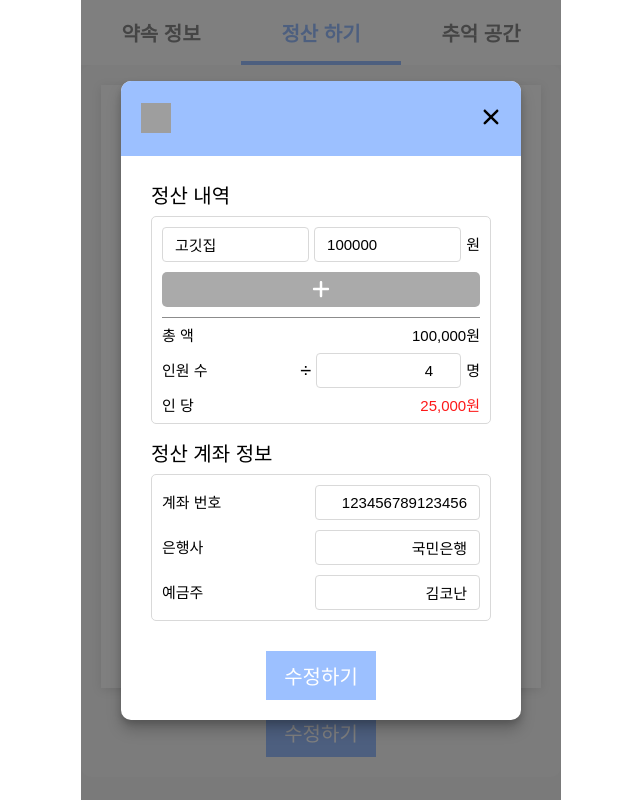
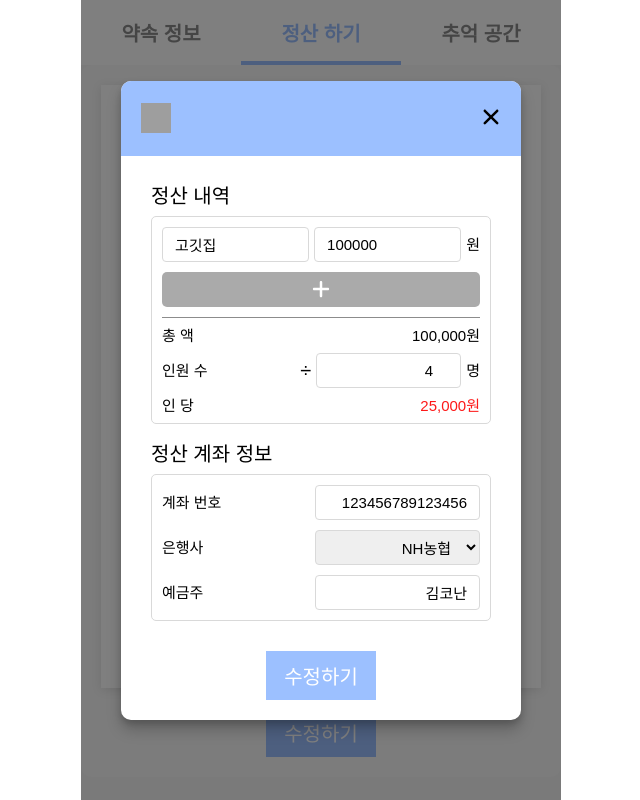
Before and after one commit to FRONT-END-BOOTCAMP-PLUS-3/moongchija, a Next.js app: page /user/appointments/1/settlement in a window 1280 px wide. Both pictures are taken after a click on the button "수정하기". Shown: the whole page, without its empty margins (319-959 px from the left). Built offline with nearby package versions, Linux system fonts and the light colour scheme; grey boxes are pictures that could not be loaded; a web font is replaced by a local one.

Commit message:
[feat] 상세페이지 정산하기 수정 모달창에 input에 state 및 계산 기능 추가

```diff
--- a/app/user/appointments/[id]/components/settlement/SettlementDetail/SettlementDetail.module.scss
+++ b/app/user/appointments/[id]/components/settlement/SettlementDetail/SettlementDetail.module.scss
@@ -187,6 +187,7 @@
   box-sizing: border-box;
 }
 
+
 .modalResultBox {
   display: flex;
   flex-direction: column;
@@ -214,6 +215,18 @@
       margin-left: 5px;
     }
   }
+}
+
+
+.bank select{
+  border: 1px solid var(--grey-6-color);
+  width: 165px;
+  height: 35px;
+  padding: 8px 12px;
+  border-radius: 4px;
+  font-size: 15px;
+  box-sizing: border-box;
+  text-align: right;
 }
 
 .divide {
--- a/app/user/appointments/[id]/components/settlement/SettlementModalContent/SettlementModalContent.tsx
+++ b/app/user/appointments/[id]/components/settlement/SettlementModalContent/SettlementModalContent.tsx
@@ -1,13 +1,56 @@
 "use client";
 
+import { useState, useEffect } from "react";
 import { FaPlus } from "react-icons/fa6";
 import Button from "@/components/button/Button";
 import styles from "./../SettlementDetail/SettlementDetail.module.scss";
+
 type ModalContentProps = {
   handleRegister: () => void;
 };
 
+const banks = [
+  "NH농협",
+  "카카오뱅크",
+  "KB국민",
+  "토스뱅크",
+  "신한",
+  "우리",
+  "IBK기업",
+  "하나",
+  "새마을",
+  "부산",
+  "IM뱅크(대구)",
+  "케이뱅크",
+  "신협",
+  "우체국",
+  "SC제일",
+  "경남",
+  "광주",
+  "수협",
+  "전북",
+  "저축은행",
+  "제주",
+  "씨티",
+  "KDB산업",
+  "산림조합",
+  "SBI저축은행",
+];
+
 const SettlementModalContent = ({ handleRegister }: ModalContentProps) => {
+  const [totalPrice, setTotalPrice] = useState(100000); // 총액
+  const [numberOfPeople, setNumberOfPeople] = useState(4); // 인원 수
+  const [dividedPrice, setDividedPrice] = useState(0); // 인당 금액
+  const [accountNumber, setAccountNumber] = useState("123456789123456"); // 계좌번호 상태 추가
+  const [selectedBank, setSelectedBank] = useState("국민은행"); // 은행사 상태 추가
+
+  // 인원 수가 변경될 때마다 인당 금액을 계산
+  useEffect(() => {
+    if (numberOfPeople > 0) {
+      setDividedPrice(totalPrice / numberOfPeople);
+    }
+  }, [totalPrice, numberOfPeople]);
+
   return (
     <div className={styles.modalContainer}>
       <div className={styles.modalWrapper}>
@@ -17,8 +60,23 @@ const SettlementModalContent = ({ handleRegister }: ModalContentProps) => {
           <div className={styles.modalListContainer}>
             <div className={styles.modalListWrapper}>
               <div className={styles.modalListBox}>
-                <input className={styles.place} type="text" value="고깃집" readOnly />
-                <input className={styles.price} type="number" value="100000" readOnly />
+                <input
+                  className={styles.place}
+                  type="text"
+                  value="고깃집"
+                  readOnly
+                />
+                <input
+                  className={styles.price}
+                  type="text" // type을 text로 변경하여 숫자 외 입력을 막음
+                  value={totalPrice.toString().replace(/^0+/, "")} // 숫자 앞의 0을 제거
+                  onChange={(e) => {
+                    const value = e.target.value;
+                    // 한글이나 숫자가 아닌 문자가 입력되면 무시
+                    if (/[^0-9]/.test(value)) return;
+                    setTotalPrice(Number(value));
+                  }}
+                />
                 원
               </div>
 
@@ -32,7 +90,7 @@ const SettlementModalContent = ({ handleRegister }: ModalContentProps) => {
               <div className={styles.totalPrice}>
                 <span>총 액</span>
                 <div className={styles.currency}>
-                  <span>100,000원</span>
+                  <span>{totalPrice.toLocaleString()}원</span>
                 </div>
               </div>
 
@@ -40,7 +98,16 @@ const SettlementModalContent = ({ handleRegister }: ModalContentProps) => {
                 <span>인원 수</span>
                 <div className={styles.numberInput}>
                   <span className={styles.divide}>÷</span>
-                  <input type="number" value="4" readOnly />
+                  <input
+                    type="number"
+                    value={numberOfPeople}
+                    onChange={(e) => {
+                      const value = e.target.value;
+                      // 마이너스 기호가 포함되면 무시
+                      if (value.includes("-")) return;
+                      setNumberOfPeople(Number(value));
+                    }}
+                  />
                   <span>명</span>
                 </div>
               </div>
@@ -48,7 +115,7 @@ const SettlementModalContent = ({ handleRegister }: ModalContentProps) => {
               <div className={styles.dividedPrice}>
                 <span>인 당</span>
                 <div className={styles.priceInput}>
-                <span>25,000원</span>
+                  <span>{dividedPrice.toLocaleString()}원</span>
                 </div>
               </div>
             </div>
@@ -58,11 +125,29 @@ const SettlementModalContent = ({ handleRegister }: ModalContentProps) => {
           <div className={styles.modalAccountBox}>
             <div className={styles.account}>
               <span>계좌 번호</span>
-              <input type="text" value="123456789123456" readOnly />
+              <input
+                type="text"
+                value={accountNumber} // 계좌번호 상태 값 사용
+                onChange={(e) => {
+                  const value = e.target.value;
+                  // 숫자만 입력 가능하도록 필터링
+                  if (/[^0-9]/.test(value)) return;
+                  setAccountNumber(value); // 계좌번호 상태 업데이트
+                }}
+              />
             </div>
             <div className={styles.bank}>
               <span>은행사</span>
-              <input type="text" value="국민은행" readOnly />
+              <select
+                value={selectedBank} // 선택된 은행 상태 값 사용
+                onChange={(e) => setSelectedBank(e.target.value)} // 선택된 값 업데이트
+              >
+                {banks.map((bank, index) => (
+                  <option key={index} value={bank}>
+                    {bank}
+                  </option>
+                ))}
+              </select>
             </div>
             <div className={styles.depositor}>
               <span>예금주</span>
```
